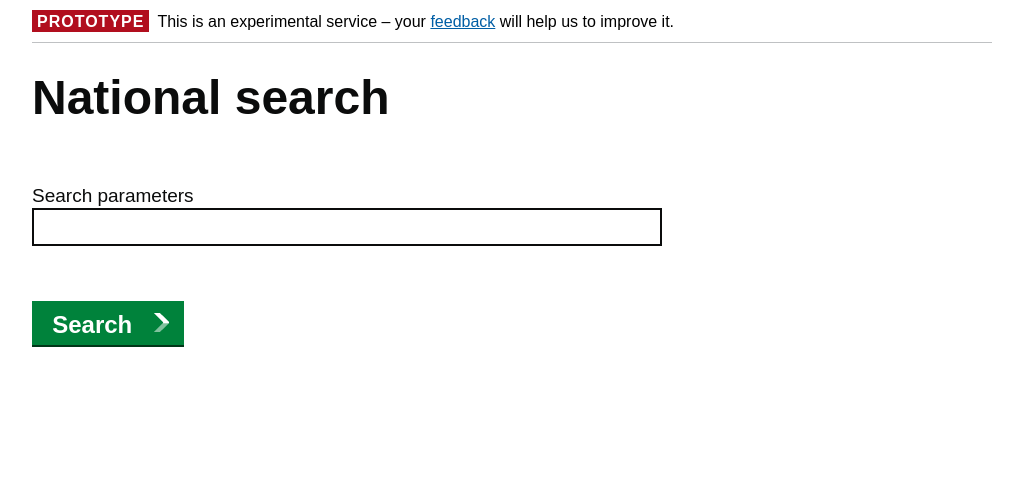
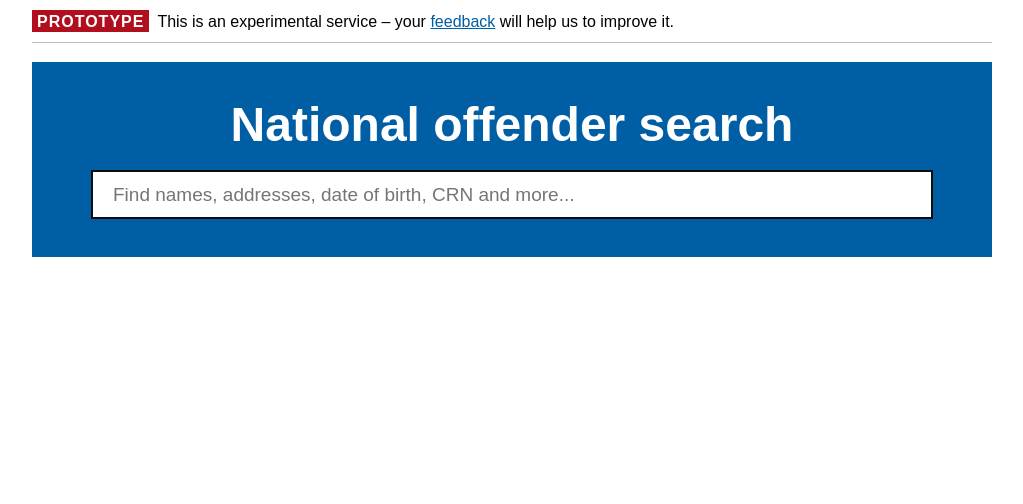
Before and after one commit to ministryofjustice/national-search-fe, a React app: page / in a window 1280 px wide. Shown: the whole page, without its empty margins (128-1151 px from the left). Built offline with nearby package versions, Linux system fonts and the light colour scheme.

Commit message:
Updated layouts and removed initial search page

```diff
--- a/public/index.html
+++ b/public/index.html
@@ -1,20 +1,33 @@
 <!doctype html>
 <html lang="en">
   <head>
+
+    <title> HMPPS - National Search </title>
 
     <meta charset="utf-8">
     <meta name="viewport" content="width=device-width, initial-scale=1, shrink-to-fit=no">
     <meta name="theme-color" content="#000000">
     <link rel="manifest" href="%PUBLIC_URL%/manifest.json">
-    <link rel="shortcut icon" href="%PUBLIC_URL%/favicon.ico">
+    <link rel="shortcut icon" type="image/x-icon" href="%PUBLIC_URL%/favicon.ico">
 
-    <title> HMPPS - National Search </title>
+    <meta name="theme-color" content="#0b0c0c" />
+    <meta name="viewport" content="width=device-width, initial-scale=1" />
 
   </head>
   <body>
+
     <noscript>
       You need to enable JavaScript to run this app.
     </noscript>
-    <div id="root"></div>
+
+    <main id="content">
+
+        <!-- REACT APP -->
+        <div id="root"></div>
+
+        <div class="margin-top medium">&nbsp;</div>
+
+    </main>
+
   </body>
 </html>
--- a/src/components/App.js
+++ b/src/components/App.js
@@ -1,17 +1,17 @@
 import React from 'react'
 import { Switch, Route } from 'react-router-dom'
+
+import NoMatch from './NoMatch';
 import PhaseBanner from './PhaseBanner';
+
 import Search from '../scenes/search/components/Search';
-import Results from '../scenes/results/components/Results';
 import Feedback from '../scenes/feedback/components/Feedback';
-import NoMatch from './NoMatch';
 
 const App = () => (
   <main id="content">
     <PhaseBanner/>
     <Switch>
       <Route exact path='/' component={Search}/>
-      <Route exact path='/results' component={Results}/>
       <Route exact path='/feedback' component={Feedback}/>
       <Route component={NoMatch}/>
     </Switch>
--- a/src/index.js
+++ b/src/index.js
@@ -2,9 +2,9 @@ import React from 'react';
 import { render } from 'react-dom';
 import { BrowserRouter as Router } from "react-router-dom";
 
+import './index.css';
 import App from './components/App';
 import registerServiceWorker from './registerServiceWorker';
-import './index.css';
 
 render(<Router><App /></Router>, document.getElementById('root'));
 registerServiceWorker();
--- a/src/scenes/feedback/components/Feedback.js
+++ b/src/scenes/feedback/components/Feedback.js
@@ -24,7 +24,9 @@ export default class Feedback extends Component {
 
     return (
       <div>
+
         <h1 className="heading-xlarge">Give feedback</h1>
+
         <div className="grid-row">
           <div className="column-one-third">
             <nav>
--- a/src/scenes/results/components/Results.js
+++ /dev/null
@@ -1,242 +0,0 @@
-import React, { Component } from 'react';
-import Result from './Result';
-
-export default class Results extends Component {
-
-  /**
-   *
-   * @param props
-   */
-  constructor(props) {
-    super(props);
-    this.state = {
-      serverError: false,
-      hits: 0,
-      results: [],
-      searchParams: props.location.state.searchParams || '',
-      currentPage: 1
-    };
-  }
-
-  /**
-   * Init
-   */
-  componentDidMount() {
-    this.search();
-  }
-
-  /**
-   * Perform the search
-   */
-  search() {
-
-    window.scrollTo(0, 0);
-    this.updateSearchState(0, [], false, true);
-
-    let request = new XMLHttpRequest();
-
-    const searchParams = this.state.searchParams.split(' ').map((item) => {
-      return item.toLowerCase() === 'male' ? 545 : item.toLowerCase() === 'female' ? 546 : item;
-    }).join(' ');
-
-    request.open('POST', 'http://localhost:9200/offenders/_search');
-    request.setRequestHeader('Content-Type', 'application/json');
-    request.onload = function () {
-
-      if (request.status >= 200 && request.status < 400) {
-        const response = JSON.parse(request.responseText);
-        this.updateSearchState(response.hits.total, response.hits.hits, false, false);
-      } else {
-        this.updateSearchState(0, [], true, false);
-      }
-
-    }.bind(this);
-
-    request.onerror = function () {
-      this.updateSearchState(0, [], true, false);
-    }.bind(this);
-
-    request.send(JSON.stringify(this.buildSearchQuery(searchParams)));
-  }
-
-  /**
-   *
-   * @param searchParams
-   * @returns {Object}
-   */
-  buildSearchQuery(searchParams) {
-
-    const page = this.state.currentPage;
-
-    return {
-      from : page === 1 ? 0 : (page - 1) * 10,
-      size : 10,
-      query: {
-        bool: {
-          must: {
-            match: {
-              _all: {
-                query: searchParams,
-                fuzziness: 'AUTO',
-                operator: 'and'
-              }
-            }
-          },
-          should: [
-            {
-              match: {
-                CRN: {
-                  query: searchParams,
-                  boost: 5
-                }
-              }
-            },
-            {
-              match: {
-                SURNAME: {
-                  query: searchParams,
-                  boost: 3
-                }
-              }
-            },
-            {
-              match: {
-                POSTCODE: {
-                  query: searchParams,
-                  boost: 3
-                }
-              }
-            },
-            {
-              match: {
-                FIRST_NAME: {
-                  query: searchParams,
-                  boost: 2
-                }
-              }
-            },
-            {
-              match: {
-                TOWN_CITY: {
-                  query: searchParams,
-                  boost: 2
-                }
-              }
-            }
-          ]
-        }
-      }
-    };
-  }
-
-  /**
-   *
-   * @param hits int
-   * @param results Array
-   * @param error boolean
-   */
-  updateSearchState(hits, results, error) {
-    this.setState({
-      hits: hits,
-      results: results,
-      serverError: error
-    });
-  }
-
-  /**
-   *
-   * @param event
-   */
-  handleChange = (event) => {
-    event.preventDefault();
-    this.setState({ searchParams: event.target.value, currentPage: 1 }, this.search);
-  };
-
-  /**
-   * Handle offender selection
-   * @param event
-   */
-  handleClick = (event) => {
-    event.preventDefault();
-    const selected = this.state.results[event.target.parentElement.parentElement.id]['_source'];
-    console.info('Selected:', selected);
-  };
-
-  /**
-   *
-   * @param event
-   */
-  previousPage = (event) => {
-    event.preventDefault();
-
-    if (this.state.currentPage > 1) {
-      this.setState((prevState) => {
-        return {
-          currentPage: prevState.currentPage > 1 ? prevState.currentPage - 1 : prevState.currentPage
-        };
-      }, this.search);
-    }
-  };
-
-  /**
-   *
-   * @param event
-   */
-  nextPage = (event) => {
-    event.preventDefault();
-
-    if (this.state.currentPage < Math.ceil(this.state.hits/10)) {
-      this.setState((prevState) => {
-        return {
-          currentPage: prevState.currentPage < prevState.hits / 10 ? prevState.currentPage + 1 : prevState.currentPage
-        };
-      }, this.search);
-    }
-  };
-
-  /**
-   * Render DOM
-   * @returns {XML}
-   */
-  render() {
-
-    return (
-      <div>
-        <h1 className="heading-xlarge">Search results</h1>
-
-          <div className="grid-row">
-            <div className="column-two-thirds">
-
-              <form>
-                <label>Search parameters
-                  <input className="form-control" type="text" value={this.state.searchParams} onChange={this.handleChange}/>
-                </label>
-              </form>
-
-            </div>
-            <div className="column-one-third">&nbsp;</div>
-          </div>
-
-          <h2 className="heading-medium margin-top medium">{this.state.hits} results found</h2>
-
-          {this.state.serverError &&
-            <p className="error-message">The server has encountered an error.</p>
-          }
-
-          {this.state.results.map((result, i) =>
-            <div key={i}>
-              <Result id={i} params={this.state.searchParams} data={result._source} click={this.handleClick} />
-            </div>
-          )}
-
-        {this.state.hits > 10 &&
-          <div>
-            <a onClick={this.previousPage}>Previous</a> {this.state.currentPage + ' / ' + Math.ceil(this.state.hits/10)} &nbsp;
-            <a onClick={this.nextPage}>Next</a>
-          </div>
-        }
-
-      </div>
-    );
-  }
-}
--- a/src/scenes/results/index.js
+++ /dev/null
@@ -1 +0,0 @@
-import Results from './components/Results';
--- a/src/scenes/search/components/Search.js
+++ b/src/scenes/search/components/Search.js
@@ -1,57 +1,238 @@
 import React, { Component } from 'react';
-import { Redirect } from 'react-router-dom';
+import Result from './Result';
 
 export default class Search extends Component {
 
-  constructor() {
-    super();
+  /**
+   *
+   * @param props
+   */
+  constructor(props) {
+    super(props);
     this.state = {
+      serverError: false,
+      hits: 0,
+      results: [],
       searchParams: '',
-      doRedirect: false
+      currentPage: 1
     };
   }
 
+  /**
+   * Perform the search
+   */
+  search() {
+
+    window.scrollTo(0, 0);
+    this.updateSearchState(0, [], false, true);
+
+    let request = new XMLHttpRequest();
+
+    const searchParams = this.state.searchParams.split(' ').map((item) => {
+      return item.toLowerCase() === 'male' ? 545 : item.toLowerCase() === 'female' ? 546 : item;
+    }).join(' ');
+
+    request.open('POST', 'http://localhost:9200/offenders/_search');
+    request.setRequestHeader('Content-Type', 'application/json');
+    request.onload = function () {
+
+      if (request.status >= 200 && request.status < 400) {
+        const response = JSON.parse(request.responseText);
+        this.updateSearchState(response.hits.total, response.hits.hits, false, false);
+      } else {
+        this.updateSearchState(0, [], true, false);
+      }
+
+    }.bind(this);
+
+    request.onerror = function () {
+      this.updateSearchState(0, [], true, false);
+    }.bind(this);
+
+    request.send(JSON.stringify(this.buildSearchQuery(searchParams)));
+  }
+
+  /**
+   *
+   * @param searchParams
+   * @returns {Object}
+   */
+  buildSearchQuery(searchParams) {
+
+    const page = this.state.currentPage;
+
+    return {
+      from : page === 1 ? 0 : (page - 1) * 10,
+      size : 10,
+      query: {
+        bool: {
+          must: {
+            match: {
+              _all: {
+                query: searchParams,
+                fuzziness: 'AUTO',
+                operator: 'and'
+              }
+            }
+          },
+          should: [
+            {
+              match: {
+                CRN: {
+                  query: searchParams,
+                  boost: 5
+                }
+              }
+            },
+            {
+              match: {
+                SURNAME: {
+                  query: searchParams,
+                  boost: 3
+                }
+              }
+            },
+            {
+              match: {
+                POSTCODE: {
+                  query: searchParams,
+                  boost: 3
+                }
+              }
+            },
+            {
+              match: {
+                FIRST_NAME: {
+                  query: searchParams,
+                  boost: 2
+                }
+              }
+            },
+            {
+              match: {
+                TOWN_CITY: {
+                  query: searchParams,
+                  boost: 2
+                }
+              }
+            }
+          ]
+        }
+      }
+    };
+  }
+
+  /**
+   *
+   * @param hits int
+   * @param results Array
+   * @param error boolean
+   */
+  updateSearchState(hits, results, error) {
+    this.setState({
+      hits: hits,
+      results: results,
+      serverError: error
+    });
+  }
+
+  /**
+   *
+   * @param event
+   */
   handleChange = (event) => {
-    this.setState({ searchParams: event.target.value });
+    event.preventDefault();
+    this.setState({ searchParams: event.target.value, currentPage: 1 }, this.search);
   };
 
-  handleSubmit = (event) => {
+  /**
+   * Handle offender selection
+   * @param event
+   */
+  handleClick = (event) => {
     event.preventDefault();
-    this.setState({ doRedirect: true });
+    const selected = this.state.results[event.target.parentElement.parentElement.id]['_source'];
+    console.info('Selected:', selected);
   };
 
+  /**
+   *
+   * @param event
+   */
+  previousPage = (event) => {
+    event.preventDefault();
+
+    if (this.state.currentPage > 1) {
+      this.setState((prevState) => {
+        return {
+          currentPage: prevState.currentPage > 1 ? prevState.currentPage - 1 : prevState.currentPage
+        };
+      }, this.search);
+    }
+  };
+
+  /**
+   *
+   * @param event
+   */
+  nextPage = (event) => {
+    event.preventDefault();
+
+    if (this.state.currentPage < Math.ceil(this.state.hits/10)) {
+      this.setState((prevState) => {
+        return {
+          currentPage: prevState.currentPage < prevState.hits / 10 ? prevState.currentPage + 1 : prevState.currentPage
+        };
+      }, this.search);
+    }
+  };
+
+  /**
+   * Render DOM
+   * @returns {XML}
+   */
   render() {
 
     return (
       <div>
-        <h1 className="heading-xlarge">National search</h1>
-        <div className="grid-row">
-          <div className="column-two-thirds">
 
-            <form onSubmit={this.handleSubmit}>
+        <div className="govuk-box-highlight blue">
 
-              <div className="form-group">
+          <h1 className="heading-xlarge no-margin-top margin-bottom medium">National offender search</h1>
 
-                <label>Search parameters
-                  <input className="form-control" type="text" value={this.state.searchParams || ''} onChange={this.handleChange}/>
-                </label>
+          <form className="padding-left-right">
+            <label>
+              <input className="form-control padded" placeholder="Find names, addresses, date of birth, CRN and more..." type="text" value={this.state.searchParams} onChange={this.handleChange}/>
+            </label>
+          </form>
 
-              </div>
+        </div>
 
-              <div className="margin-top large">&nbsp;</div>
+        <div className="padded">
 
-              <input className="button button-start" type="submit" value="Search"/>
+          {this.state.searchParams.length > 0 &&
+            <h2 className="heading-medium margin-top medium">{this.state.hits} results found</h2>
+          }
 
-            </form>
+          {this.state.serverError &&
+            <p className="error-message">The server has encountered an error.</p>
+          }
 
-            {this.state.doRedirect && <Redirect to={{
-              pathname: '/results',
-              state: { searchParams: this.state.searchParams }
-            }}/>}
+          {this.state.results.map((result, i) =>
+            <div key={i}>
+              <Result id={i} params={this.state.searchParams} data={result._source} click={this.handleClick} />
+            </div>
+          )}
 
-          </div>
-          <div className="column-one-third">&nbsp;</div>
+          {this.state.hits > 10 &&
+            <div>
+              <a onClick={this.previousPage}>Previous</a> {this.state.currentPage + ' / ' + Math.ceil(this.state.hits/10)} &nbsp;
+              <a onClick={this.nextPage}>Next</a>
+            </div>
+          }
+
         </div>
+
       </div>
     );
   }
--- a/src/scenes/search/index.js
+++ b/src/scenes/search/index.js
@@ -1 +1 @@
-import Search from './components/Search';
+import Results from './components/Search';
--- a/src/styles/project/_components.scss
+++ b/src/styles/project/_components.scss
@@ -5,3 +5,9 @@
   background: transparent;
   text-align: left;
 }
+
+.govuk-box-highlight {
+  &.blue {
+    background: $govuk-blue;
+  }
+}
--- a/src/styles/project/_forms.scss
+++ b/src/styles/project/_forms.scss
@@ -80,3 +80,9 @@ input[type="checkbox"].right {
     @include button($grey-3);
   }
 }
+
+.form-control {
+  &.padded {
+    padding: 10px 20px 10px 20px;
+  }
+}
--- a/src/styles/project/_layout.scss
+++ b/src/styles/project/_layout.scss
@@ -48,6 +48,10 @@ td {
   float: right;
 }
 
+.padding-left-right {
+  padding: 0 40px 0 40px;
+}
+
 .no-margin-top {
   margin-top: 0;
 }
@@ -93,6 +97,10 @@ td {
   vertical-align: bottom;
 }
 
+.padded {
+  padding: 0 40px 0 40px;
+}
+
 canvas {
   width: 100%;
   min-height: 200px;
```
Also changed, not shown: src/scenes/search/components/Search.spec.js (deleted, +0 -8 lines), src/scenes/search/components/Result.js (renamed from src/scenes/results/components/Result.js), 1 other file.
